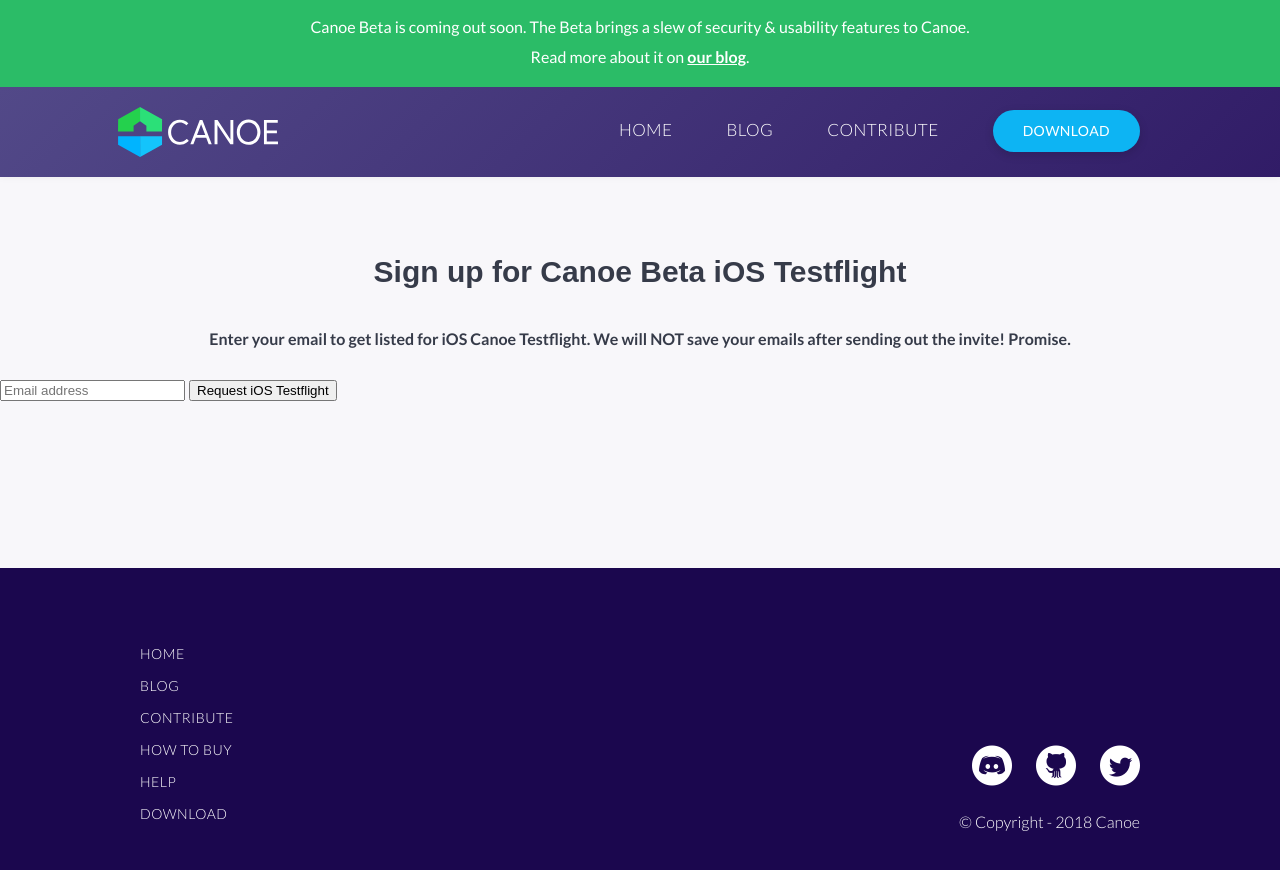
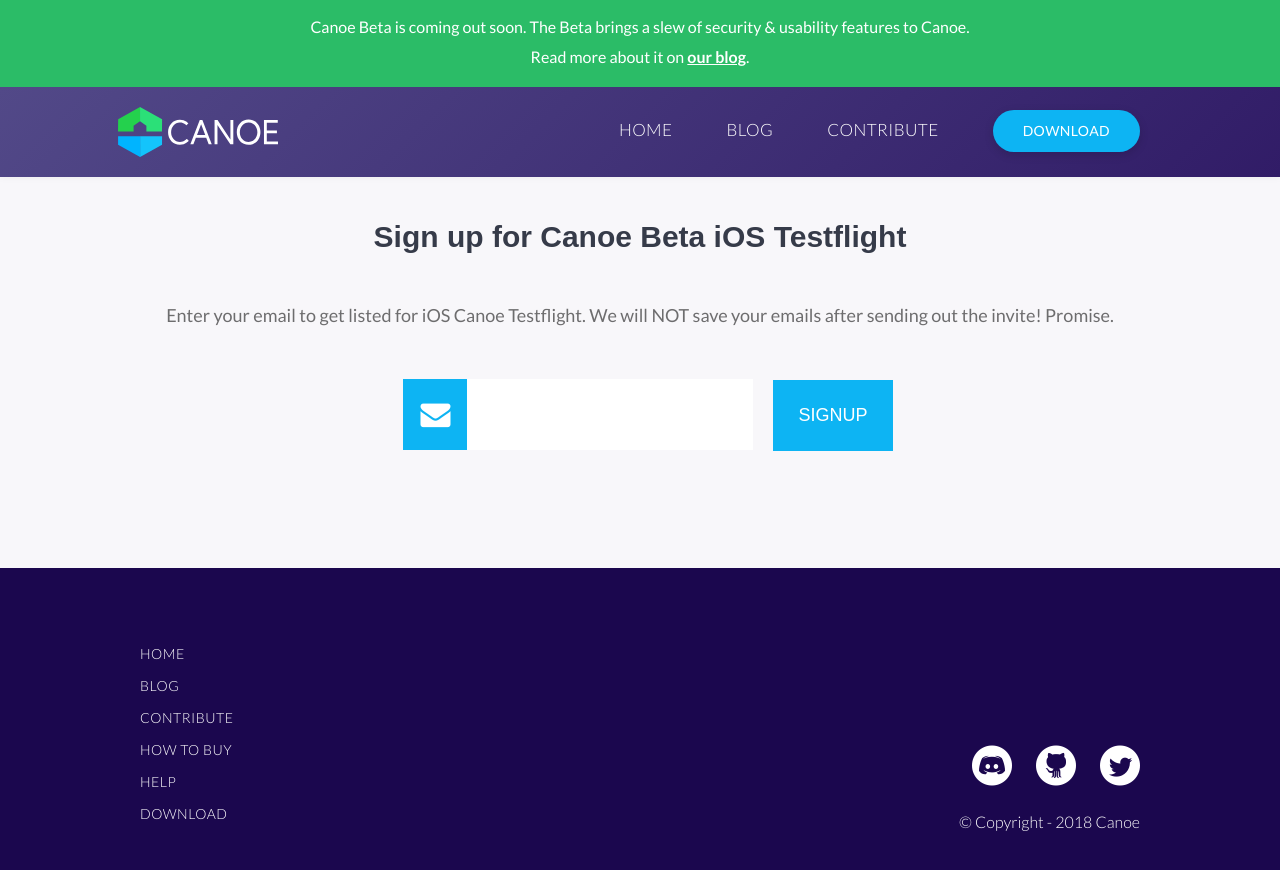
Before and after one commit to getcanoe/website, a Jekyll site: the page built from signup/index.html, in a window 1280 px wide. Shown: the top 870 px of the page. Built offline with Jekyll 4.4.1, drawn with Linux system fonts in a browser that asks for light colours; some web fonts are replaced.

Commit message:
Add signup page

```diff
--- a/_layouts/signup.html
+++ b/_layouts/signup.html
@@ -2,9 +2,9 @@
 layout: default
 ---
 
-<section class="downloads">
+<section class="signup">
   <h2 class="section-title">Sign up for Canoe Beta iOS Testflight</h2>
-  <div class="downloads__content">
+  <div class="signup__content">
     {{ content }}
   </div>
 </section>
--- /dev/null
+++ b/_sass/page/_signup.scss
@@ -0,0 +1,137 @@
+.signup {
+  min-height: 300px;
+
+  h2,
+  p,
+  form {
+    text-align: center;
+    color: $dark-grey;
+    line-height: 2em;
+  }
+
+  h2 {
+    margin: 30px 0px;
+  }
+
+  p {
+    color: rgba(0,0,0,.56);
+    font-weight: initial;
+    font-size: 18px;
+    text-align: center;
+  }
+
+  button {
+    margin: .988999em 0;
+    padding: 25px;
+    background: $blue;
+    border: none;
+    color: white;
+    text-transform: uppercase;
+    font-size: 18px;
+    cursor: pointer;
+
+    &:hover {
+      background: $blue-hover;
+    }
+  }
+
+  .input {
+    position: relative;
+    z-index: 1;
+    display: inline-block;
+    margin: 1em;
+    max-width: 350px;
+    width: calc(100% - 3.2em);
+    vertical-align: top;
+  }
+
+  .input__field {
+    position: relative;
+    display: block;
+    float: right;
+    font-size: 25px;
+    padding: 0.8em;
+    width: 60%;
+    border: none;
+    border-radius: 0;
+    background: #f0f0f0;
+    color: $dark-grey;
+    font-family: 'Helvetica Neue', Helvetica, Arial, sans-serif;
+    -webkit-appearance: none; /* for box shadows to show on iOS */
+  }
+  .input--hideo {
+    overflow: hidden;
+    background: #fff;
+  }
+
+  .input__field--hideo {
+    padding: 0.85em 2.85em 0.85em 3em;
+    background: transparent;
+    -webkit-transform: translate3d(1em, 0, 0);
+    transform: translate3d(1em, 0, 0);
+    -webkit-transition: -webkit-transform 0.3s;
+    transition: transform 0.3s;
+  }
+
+  .input__label--hideo {
+    position: absolute;
+    padding: 1.25em 0 0;
+    width: 4em;
+    height: 100%;
+  }
+
+  .input__label--hideo::before {
+    content: '';
+    position: absolute;
+    top: 0;
+    left: 0;
+    z-index: -1;
+    width: 4em;
+    height: 100%;
+    background: $blue;
+    -webkit-transform-origin: 0% 50%;
+    transform-origin: 0% 50%;
+    -webkit-transition: -webkit-transform 0.3s;
+    transition: transform 0.3s;
+  }
+
+  .fa-fw {
+    width: initial;
+  }
+
+  .fa-envelope::before {
+    font-size: 30px;
+  }
+
+  .icon--hideo {
+    font-family: 'FontAwesome' !important;
+    color: #fff;
+    -webkit-transform: scale3d(1, 1, 1); /* Needed for Chrome bug */
+    transform: scale3d(1, 1, 1);
+    -webkit-transform-origin: 0% 50%;
+    transform-origin: 0% 50%;
+    -webkit-transition: -webkit-transform 0.3s;
+    transition: transform 0.3s;
+  }
+
+  .input__label-content--hideo {
+    position: absolute;
+    top: 100%;
+  }
+
+  .input__field--hideo:focus {
+    border: none;
+    -webkit-transform: translate3d(0, 0, 0);
+    transform: translate3d(0, 0, 0);
+  }
+
+  .input__field--hideo:focus + .input__label--hideo::before {
+    -webkit-transform: scale3d(0.8, 1, 1);
+    transform: scale3d(0.8, 1, 1);
+  }
+
+  .input__field--hideo:focus + .input__label--hideo .icon--hideo {
+    -webkit-transform: scale3d(0.6, 0.6, 1);
+    transform: scale3d(0.6, 0.6, 1);
+  }
+}
--- a/assets/css/styles.scss
+++ b/assets/css/styles.scss
@@ -1,41 +1,33 @@
 ---
 ---
+
 // Import needed SASS files
+
 // Utils
 @import "utils/normalize";
 
-// Old
-// @import "old/media";
-// @import "old/syntax";
-// @import "old/variables";
-
-// @import "old/parts/home/hero";
-// @import "old/parts/home-page";
-// @import "old/parts/post-page";
-// @import "old/parts/tag";
-
-
 // Base
+@import "base/mixins";
 @import "base/variables";
-@import "base/mixins";
 
 // Page
+@import "page/archive";
 @import "page/blog";
-@import "page/post";
 @import "page/contribute";
 @import "page/downloads";
-@import "page/archive";
+@import "page/post";
+@import "page/signup";
 
 // Layout
+@import "layout/footer";
+@import "layout/layout";
 @import "layout/navigation";
 @import "layout/typography";
-@import "layout/footer";
-@import "layout/layout";
 
 // Components
+@import "components/anouncement";
+@import "components/donate";
 @import "components/hero";
 @import "components/intro";
+@import "components/team";
 @import "components/wallet";
-@import "components/team";
-@import "components/donate";
-@import "components/anouncement";
--- a/signup/index.html
+++ b/signup/index.html
@@ -3,11 +3,17 @@
 title: Canoe | Signup
 heading: Signup for Canoe iOS Testflight
 ---
+<link href="https://maxcdn.bootstrapcdn.com/font-awesome/4.7.0/css/font-awesome.min.css" rel="stylesheet" integrity="sha384-wvfXpqpZZVQGK6TAh5PVlGOfQNHSoD2xbE+QkPxCAFlNEevoEH3Sl0sibVcOQVnN" crossorigin="anonymous">
 <p class="notice">Enter your email to get listed for iOS Canoe Testflight. We will NOT save your emails after sending out the invite! Promise.</p>
-
-            <form method="post" action="contact.php">
-                <div id="subscribe">
-                        <input type="email" name="senderEmail" placeholder="Email address" required>
-                    <button type="submit">Request iOS Testflight</button>
-                </div>
-            </form>
+<form method="post" action="contact.php">
+    <div id="subscribe">
+      <span class="input input--hideo">
+        <input type="email" name="senderEmail" required class="input__field input__field--hideo" type="text" id="input-42" />
+        <label class="input__label input__label--hideo" for="input-42">
+            <i class="fa fa-fw fa-envelope icon icon--hideo"></i>
+            <span class="input__label-content input__label-content--hideo">Email</span>
+          </label>
+        </span>
+      <button type="submit">Signup</button>
+    </div>
+</form>
```
Also changed, not shown: _sass/base/_variables.scss (line endings or trailing spaces).
